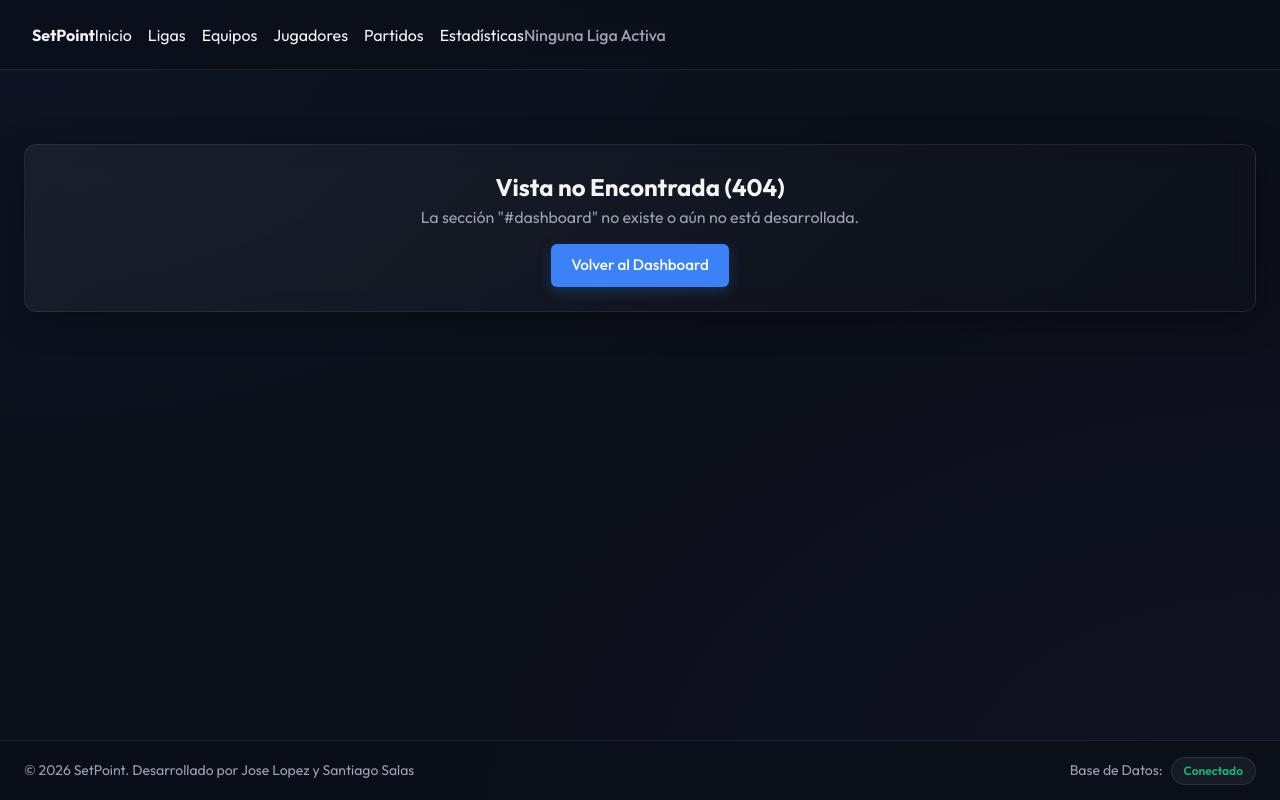
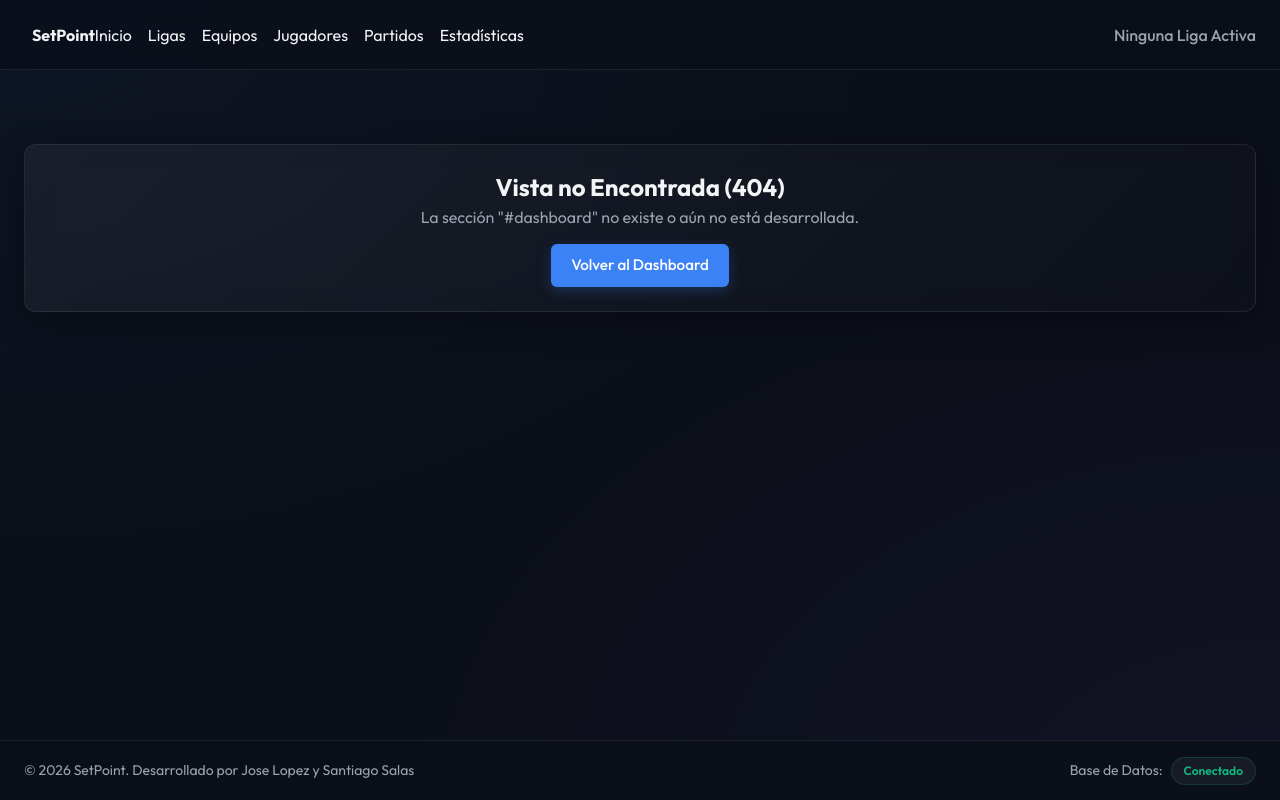
Before and after one commit to Jose2Bello/SetPoint, a plain HTML site: page index.html in a window 1280 px wide. Drawn offline with nearby package versions, Linux system fonts and the light colour scheme.

Commit message:
style(css): moved the nav-league-info

```diff
--- a/css/main.css
+++ b/css/main.css
@@ -22,3 +22,7 @@ body {
         radial-gradient(at 100% 100%, rgba(139, 92, 246, 0.05) 0px, transparent 50%);
     background-attachment: fixed;
 }
+
+.nav-league-info {
+  margin-left: auto;
+}
```
